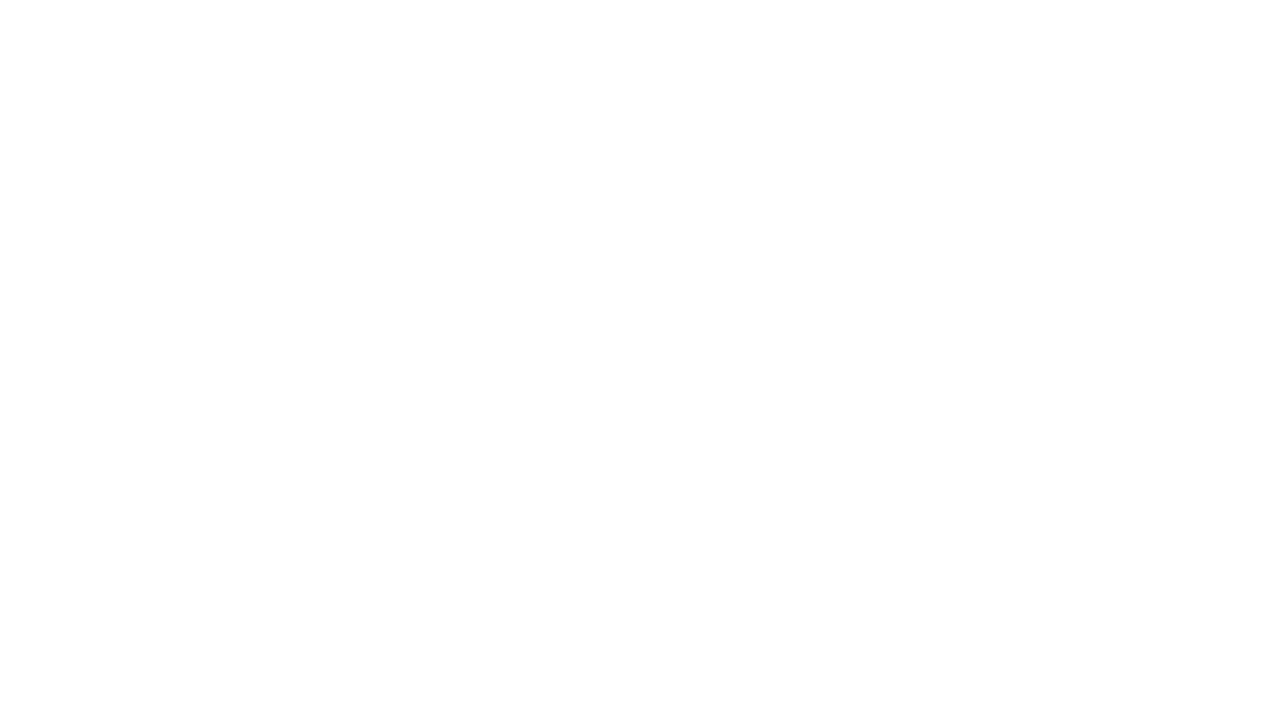
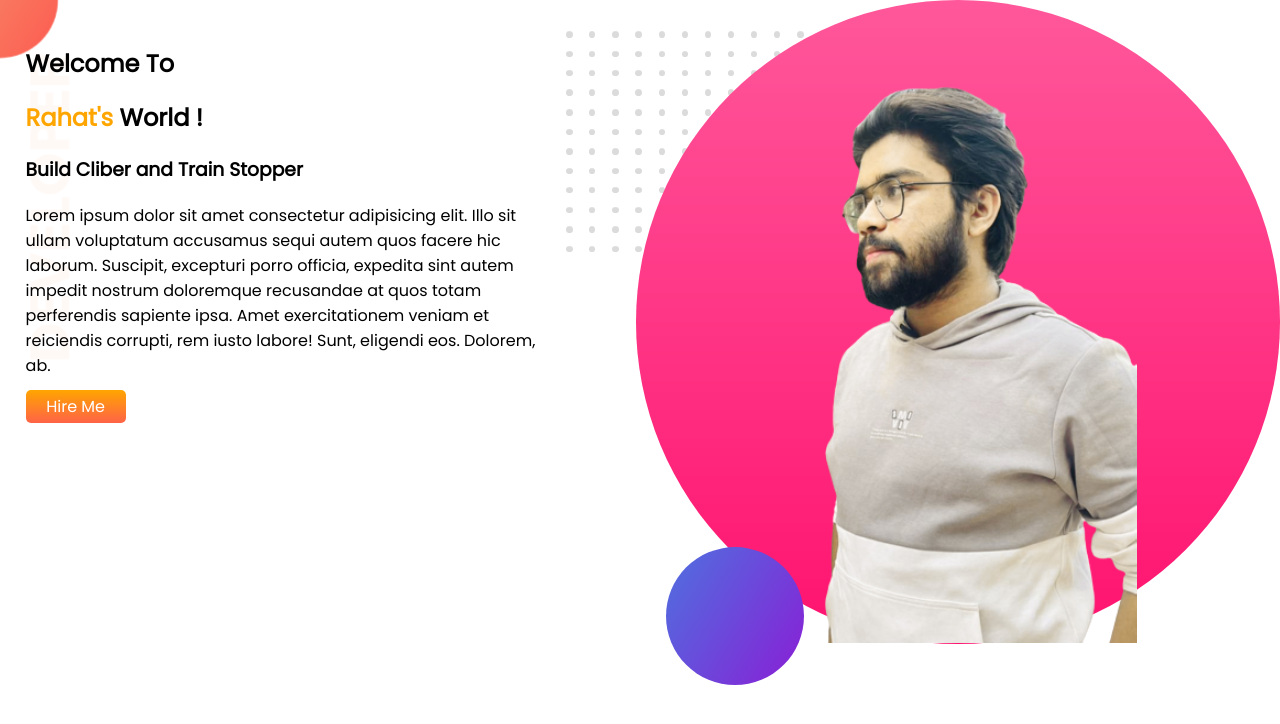
Before and after one commit to Rahat-Kabir/My-Portfolio, a plain HTML site: page index.html in a window 1280 px wide. Drawn offline with Linux system fonts and the light colour scheme.

Commit message:
first section added

```diff
--- a/index.html
+++ b/index.html
@@ -1,13 +1,38 @@
 <!DOCTYPE html>
 <html lang="en">
+
 <head>
     <meta charset="UTF-8">
     <meta http-equiv="X-UA-Compatible" content="IE=edge">
     <meta name="viewport" content="width=device-width, initial-scale=1.0">
     <title>Rahat Portfolio</title>
+    <link rel="preconnect" href="https://fonts.googleapis.com">
+    <link rel="preconnect" href="https://fonts.gstatic.com" crossorigin>
+    <link href="https://fonts.googleapis.com/css2?family=Poppins&display=swap" rel="stylesheet">
+
     <link rel="stylesheet" href="style.css">
 </head>
+
 <body>
+    <section class="top-banner">
+        <div class="half-width">
+            <h1>Welcome To</h1>
+            <h1><span class="orage-color">Rahat's</span> World !</h1>
+            <h3>Build Cliber and Train Stopper </h3>
+            <p>Lorem ipsum dolor sit amet consectetur adipisicing elit. Illo sit ullam voluptatum accusamus sequi autem
+                quos
+                facere hic laborum. Suscipit, excepturi porro officia, expedita sint autem impedit nostrum doloremque
+                recusandae at quos totam perferendis sapiente ipsa. Amet exercitationem veniam et reiciendis corrupti,
+                rem
+                iusto labore! Sunt, eligendi eos. Dolorem, ab.</p>
 
+            <a class="link-button" target="_blank" href="facebook.com">Hire Me</a>
+        </div>
+
+        <div class="hald-width">
+            <img src="images/rahatwithbg.png" alt="Rahat">
+        </div>
+    </section>
 </body>
+
 </html>
--- a/style.css
+++ b/style.css
@@ -0,0 +1,36 @@
+body {
+    font-family: 'Poppins', sans-serif;
+    margin: 0%;
+
+}
+
+.orage-color {
+    color: orange;
+}
+
+section {
+    display: flex;
+}
+
+.half-width {
+    width: 50%;
+    padding: 2%;
+}
+
+.half-width img {
+    width: 80%;
+}
+
+.link-button {
+    text-decoration: none;
+    background-image: linear-gradient(orange, tomato);
+    color: white;
+
+    padding: 1% 4%;
+    border-radius: 5px;
+}
+
+.top-banner {
+    background-image: url(images/top-banner.png);
+    background-repeat: no-repeat;
+}
```
Also changed, not shown: images/dream-bg.png (added), images/exp-bg.png (added), images/my-bg.png (added), images/my-bg2.png (added), images/rahatn-removebg-preview.png (added), images/rahatn.jpg (added), images/rahatwithbg.png (added), images/rahatwithbook.jpg (added), images/top-banner.png (added).
